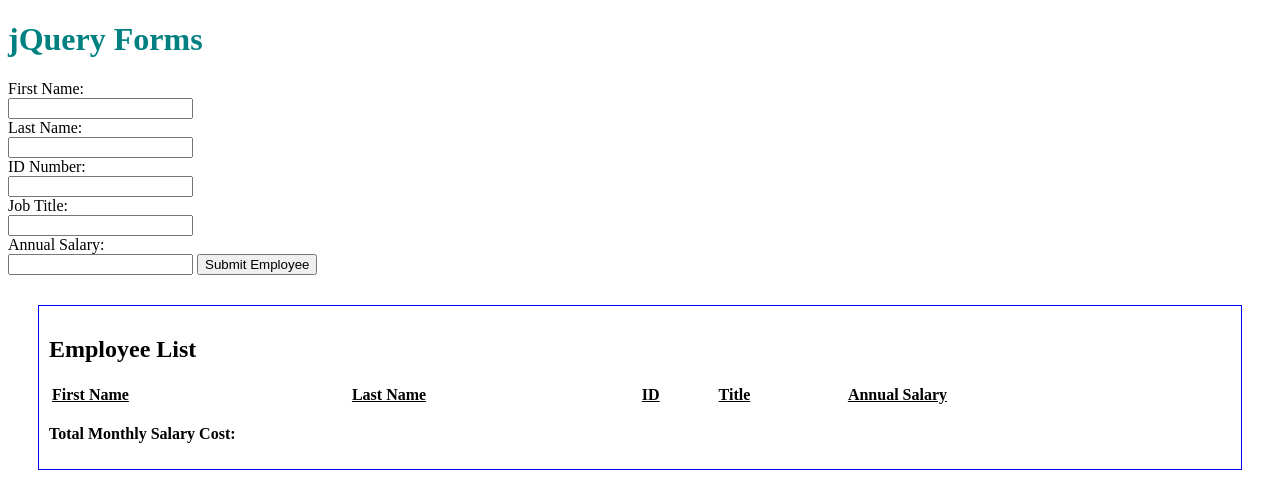
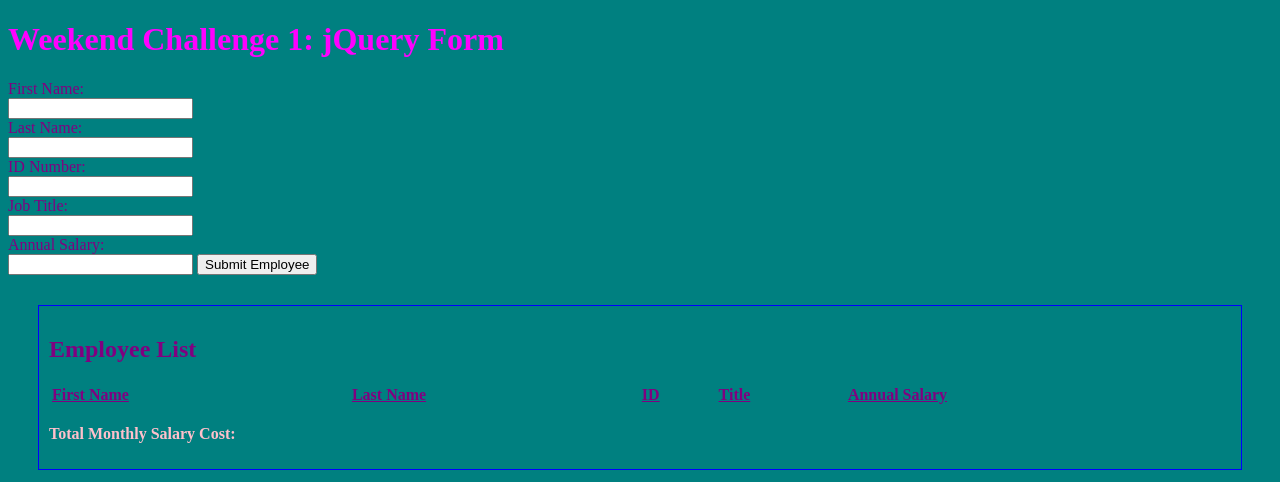
Before and after one commit to erswabeykeith/Weekend_Project_1_updated, a plain HTML site: page index.html in a window 1280 px wide. Drawn offline with Linux system fonts and the light colour scheme.

Commit message:
Added fun colors to css file

```diff
--- a/form-style.css
+++ b/form-style.css
@@ -1,11 +1,16 @@
 h1 {
-  color: teal;
+  color: magenta;
 }
 
+body{
+  background-color: teal;
+  color: purple;
+}
 #container {
   border: 1px solid blue;
   padding: 10px;
   margin: 30px;
+
 }
 
 .person {
@@ -43,4 +48,5 @@ h3 {
 
 #monthlySalary, #totalSalaries {
   font-weight: bold;
+  color: pink;
 }
--- a/index.html
+++ b/index.html
@@ -7,7 +7,7 @@
       <link rel="stylesheet" href="form-style.css" />
   </head>
   <body>
-    <h1>jQuery Forms</h1>
+    <h1>Weekend Challenge 1: jQuery Form</h1>
     <div>
       <form id="employeeinfo">
         <label for="employeefirstname">First Name:</label>
```
